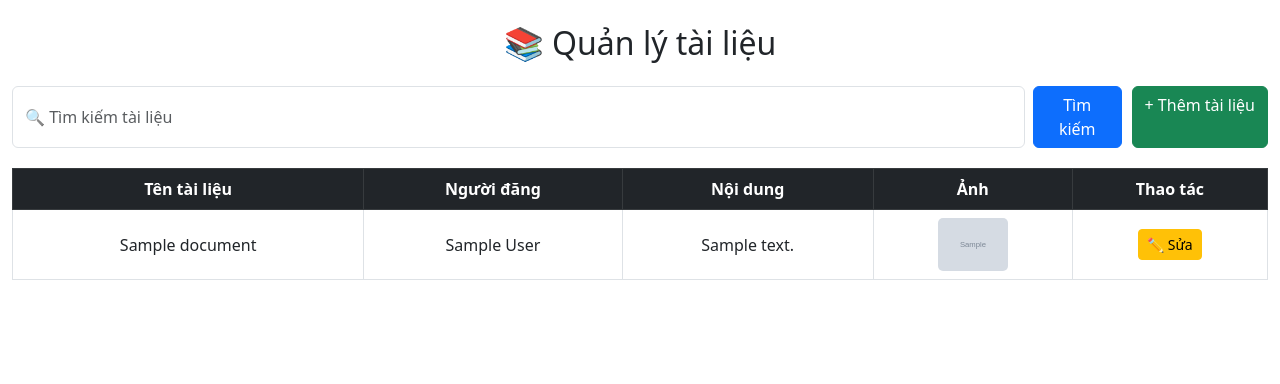
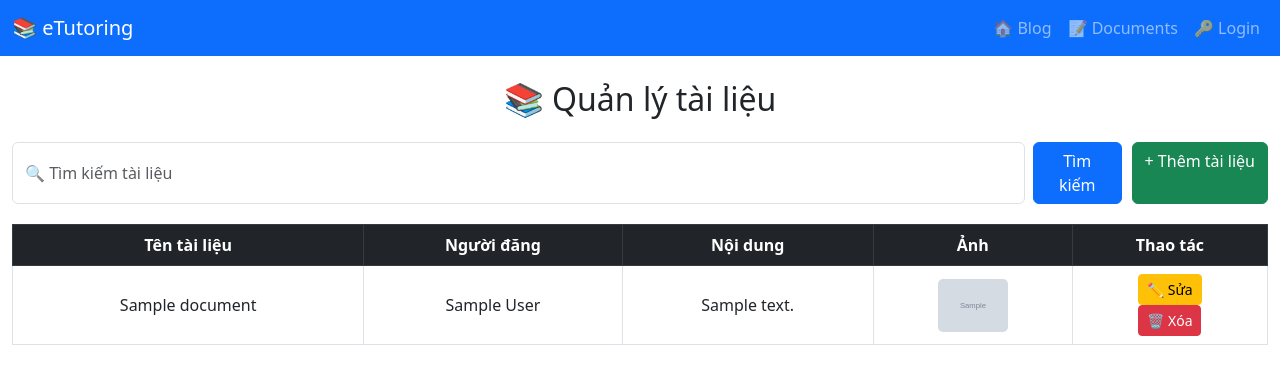
Before and after one commit to toanvkht/ProjectS, a Node server app: page /document/ in a window 1280 px wide. Shown: the top 384 px of the page. Run offline with Node 20, Linux system fonts and the light colour scheme; tables that the repository leaves empty hold one stand-in row (values such as "Sample post"); grey boxes marked "Sample" are stand-in pictures; some libraries are stand-ins or nearby versions.

Commit message:
update delete document

```diff
--- a/app.js
+++ b/app.js
@@ -5,6 +5,7 @@ var cookieParser = require('cookie-parser');
 var logger = require('morgan');
 var session = require('express-session');
 var flash = require('connect-flash');
+var methodOverride = require('method-override');
 
 // Import các route
 var indexRouter = require('./routes/index');
@@ -38,7 +39,10 @@ function ensureAuthenticated(req, res, next) {
     return next();
   }
   res.redirect('/auth/login');
+
 }
+app.use(methodOverride('_method'));
+
 
 // Cấu hình session (nên đặt trước khi khởi tạo Passport)
 app.use(session({
--- a/package.json
+++ b/package.json
@@ -8,6 +8,7 @@
   "dependencies": {
     "bcrypt": "^5.1.1",
     "bcryptjs": "^3.0.2",
+    "body-parser": "^1.20.3",
     "connect-flash": "^0.1.1",
     "cookie-parser": "~1.4.4",
     "debug": "~2.6.9",
@@ -15,6 +16,7 @@
     "express-session": "^1.18.1",
     "hbs": "~4.0.4",
     "http-errors": "~1.6.3",
+    "method-override": "^3.0.0",
     "mongodb": "^6.13.1",
     "mongoose": "^6.13.8",
     "morgan": "~1.9.1",
--- a/routes/document.js
+++ b/routes/document.js
@@ -70,4 +70,17 @@ router.post('/update/:id', async (req, res) => {
   }
 });
 
+// Xử lý xóa tài liệu với phương thức POST
+router.delete('/delete/:id', async (req, res) => {
+  try {
+      await Document.findByIdAndDelete(req.params.id);
+      res.redirect('/document');
+  } catch (error) {
+      console.error('Lỗi khi xóa tài liệu:', error);
+      res.status(500).send('Lỗi máy chủ nội bộ');
+  }
+});
+
+
+
 module.exports = router;
--- a/views/document/index.hbs
+++ b/views/document/index.hbs
@@ -7,7 +7,7 @@
     <link href="https://cdn.jsdelivr.net/npm/bootstrap@5.3.0/dist/css/bootstrap.min.css" rel="stylesheet">
     <style>
         .container {
-            max-width: 9000px;
+            max-width: 3200px;
             margin: auto;
         }
         .search-container {
@@ -30,6 +30,23 @@
     </style>
 </head>
 <body>
+    <!-- Navigation Bar -->
+    <nav class="navbar navbar-expand-lg navbar-dark bg-primary">
+        <div class="container">
+            <a class="navbar-brand" href="/">📚 eTutoring</a>
+            <button class="navbar-toggler" type="button" data-bs-toggle="collapse" data-bs-target="#navbarNav">
+                <span class="navbar-toggler-icon"></span>
+            </button>
+            <div class="collapse navbar-collapse" id="navbarNav">
+                <ul class="navbar-nav ms-auto">
+                    <li class="nav-item"><a class="nav-link" href="/blog">🏠 Blog</a></li>
+                    <li class="nav-item"><a class="nav-link" href="/document">📝 Documents</a></li>
+                    <li class="nav-item"><a class="nav-link" href="/auth/login">🔑 Login</a></li>
+                </ul>
+            </div>
+        </div>
+    </nav>
+
     <div class="container mt-4">
         <h2 class="text-center mb-4">📚 Quản lý tài liệu</h2>
 
@@ -65,6 +82,9 @@
                         </td>
                         <td>
                             <a href="/document/edit/{{this._id}}" class="btn btn-warning btn-sm">✏ Sửa</a>
+                            <form action="/document/delete/{{this._id}}?_method=DELETE" method="POST" onsubmit="return confirm('Bạn có chắc chắn muốn xóa?');">
+                                <button type="submit" class="btn btn-danger btn-sm">🗑 Xóa</button>
+                            </form>
                         </td>
                     </tr>
                     {{/each}}
```
Also changed, not shown: views/blog/index.hbs (+52 -3 lines), 1 other file.
